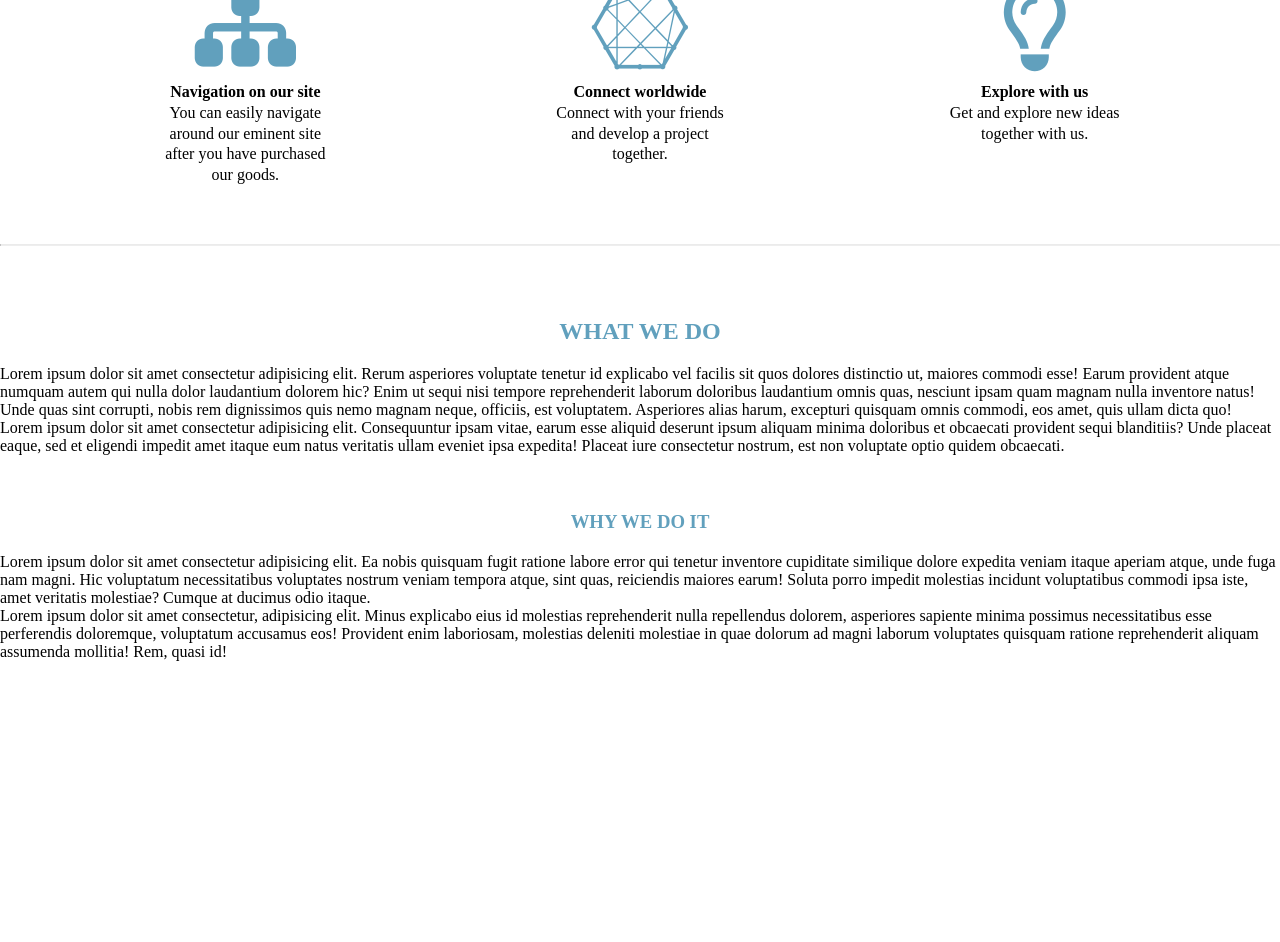
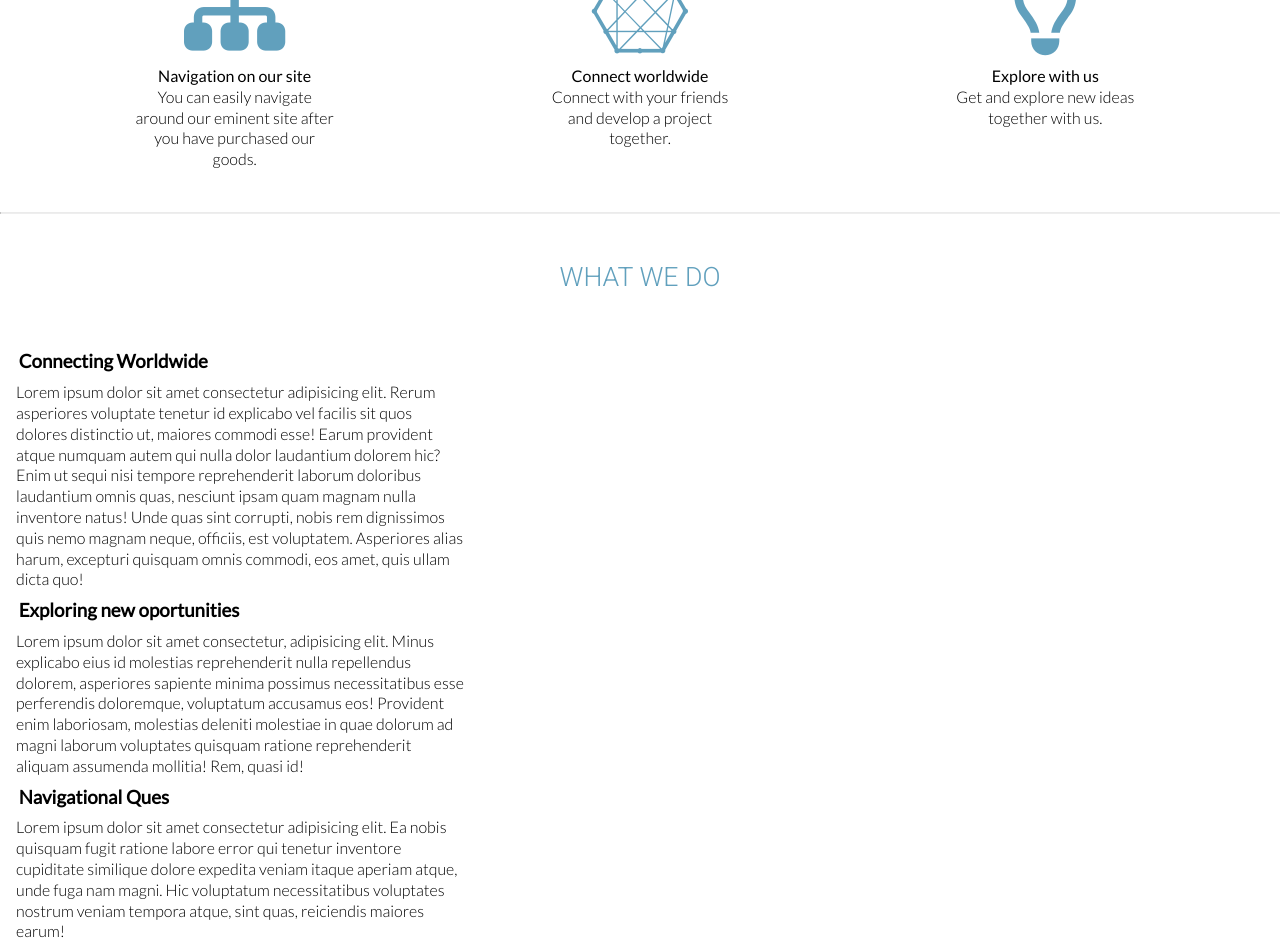
Before and after one commit to johannasjo/tech-site, a plain HTML site: page index.html in a window 1280 px wide. Shown: the part 320-1262 px from the top of the page. Before the commit the page ends 981 px from the top, so only its background shows below. Drawn offline with Linux system fonts and the light colour scheme.

Commit message:
new font styles and weights

```diff
--- a/index.html
+++ b/index.html
@@ -45,12 +45,17 @@
 
     <article id="about">
       <h2>WHAT WE DO</h2>
+      <h3>Connecting Worldwide</h3>
       <p>Lorem ipsum dolor sit amet consectetur adipisicing elit. Rerum asperiores voluptate tenetur id explicabo vel facilis sit quos dolores distinctio ut, maiores commodi esse! Earum provident atque numquam autem qui nulla dolor laudantium dolorem hic? Enim ut sequi nisi tempore reprehenderit laborum doloribus laudantium omnis quas, nesciunt ipsam quam magnam nulla inventore natus! Unde quas sint corrupti, nobis rem dignissimos quis nemo magnam neque, officiis, est voluptatem. Asperiores alias harum, excepturi quisquam omnis commodi, eos amet, quis ullam dicta quo!</p>
-      <p>Lorem ipsum dolor sit amet consectetur adipisicing elit. Consequuntur ipsam vitae, earum esse aliquid deserunt ipsum aliquam minima doloribus et obcaecati provident sequi blanditiis? Unde placeat eaque, sed et eligendi impedit amet itaque eum natus veritatis ullam eveniet ipsa expedita! Placeat iure consectetur nostrum, est non voluptate optio quidem obcaecati.</p>
 
-      <h3>WHY WE DO IT</h3>
-      <P>Lorem ipsum dolor sit amet consectetur adipisicing elit. Ea nobis quisquam fugit ratione labore error qui tenetur inventore cupiditate similique dolore expedita veniam itaque aperiam atque, unde fuga nam magni. Hic voluptatum necessitatibus voluptates nostrum veniam tempora atque, sint quas, reiciendis maiores earum! Soluta porro impedit molestias incidunt voluptatibus commodi ipsa iste, amet veritatis molestiae? Cumque at ducimus odio itaque.</P>
+
+      <h3>Exploring new oportunities</h3>
       <p>Lorem ipsum dolor sit amet consectetur, adipisicing elit. Minus explicabo eius id molestias reprehenderit nulla repellendus dolorem, asperiores sapiente minima possimus necessitatibus esse perferendis doloremque, voluptatum accusamus eos! Provident enim laboriosam, molestias deleniti molestiae in quae dolorum ad magni laborum voluptates quisquam ratione reprehenderit aliquam assumenda mollitia! Rem, quasi id!</p>
+
+      <h3>Navigational Ques</h3>
+      <P>Lorem ipsum dolor sit amet consectetur adipisicing elit. Ea nobis quisquam fugit ratione labore error qui tenetur
+        inventore cupiditate similique dolore expedita veniam itaque aperiam atque, unde fuga nam magni. Hic voluptatum
+        necessitatibus voluptates nostrum veniam tempora atque, sint quas, reiciendis maiores earum!</P>
 
     </article>
 
--- a/stylesheet.css
+++ b/stylesheet.css
@@ -1,4 +1,4 @@
-@import url('https://fonts.googleapis.com/css2?family=Lato&display=swap');
+@import url('https://fonts.googleapis.com/css2?family=Lato:wght@100;300;400;500;600&display=swap');
 @import url('https://fonts.googleapis.com/css2?family=Lato&family=Roboto:wght@100;300;400&display=swap');
 
 * {
@@ -22,7 +22,7 @@ header h1 {
 
 nav {
     background-color: #EBEBEB;
-    border: solid black;
+    border: solid #d3d3d3;
     border-width: 1px 0;
 }
 
@@ -36,24 +36,33 @@ nav {
 
 .nav-bar a {
     color: #3D3D3D;
-    opacity: 85%;
-    font-family: 'Lato', sans-serif;
+    font-family: 'Roboto', sans-serif;
     font-size: 20pt;
     text-decoration: none;
-    font-weight: 100;
+    font-weight: 200;
 }
 
 
 
 body {
     background-color: white;
+    font-family: 'Lato', sans-serif;
+    font-weight: 300;
 
+}
+
+body article {
+    line-height: 130%;
+}
+
+section h4 {
+    font-weight: 500;
 }
 
 #icon_container {
     display: flex;
     justify-content: space-around;
-    margin: 3em;
+    margin: 2em;
 }
 
 .icon {
@@ -66,7 +75,6 @@ body {
 #icon_container section {
     text-align: center;
     padding: 10px 0;
-    line-height: 130%;
 }
 
 #icon_container p {
@@ -77,11 +85,24 @@ body hr {
     border-top: 1px solid #EBEBEB;
 }
 
-#about h2, h3 {
+#about h2 {
     color: #61A0BD;
+    font-family: 'Roboto', sans-serif;
     text-align: center;
-    padding-top: 3em;
-    padding-bottom: 20px;
+    font-size: 20pt;
+    font-weight: 300;
+    padding: 2em 0;
+
+}
+
+#about h3 {
+    padding: 10px 1em;
+}
+
+#about p {
+
+    width: 50ch;
+    padding-left: 1em;
 }
 
 
```
